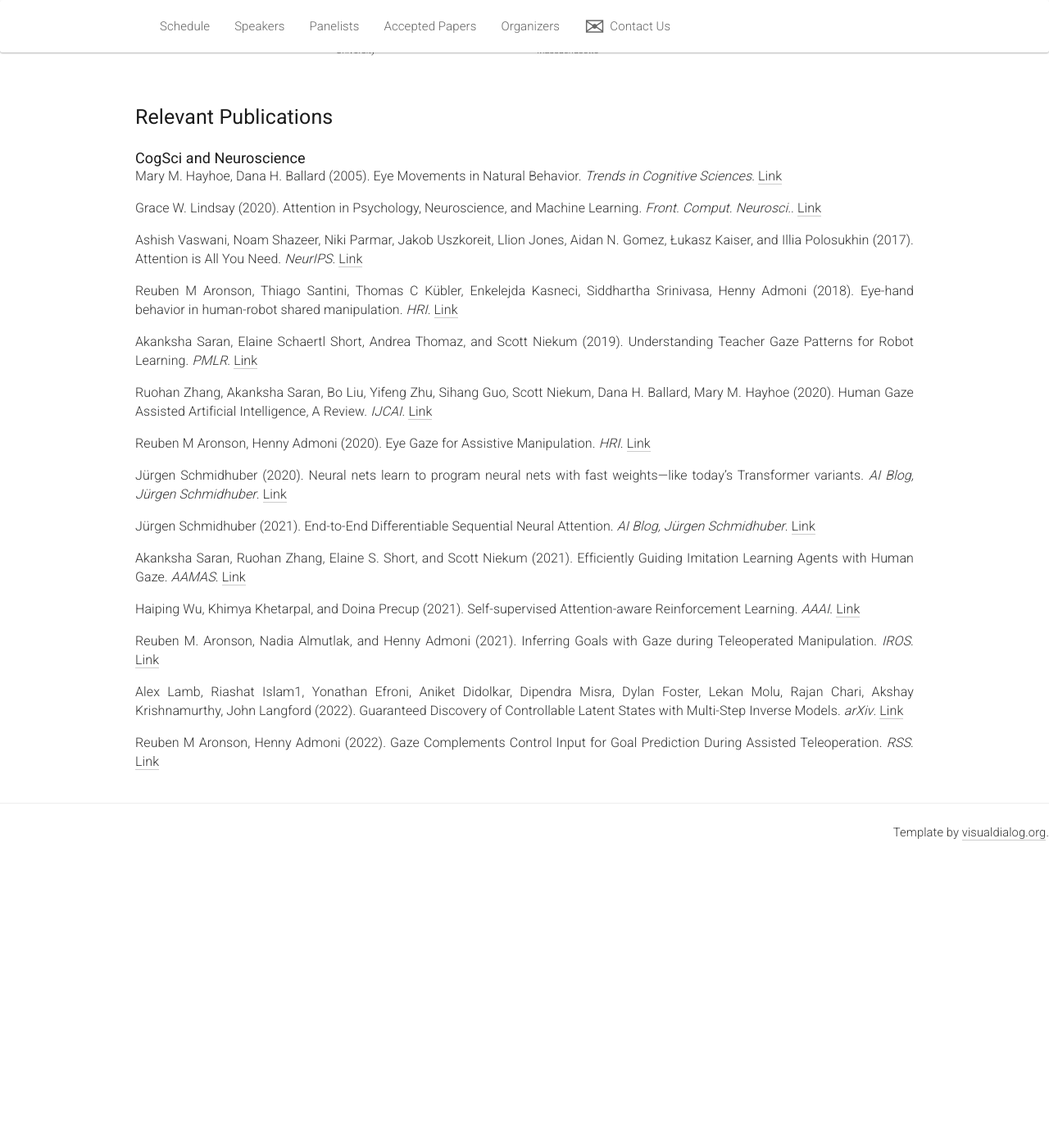
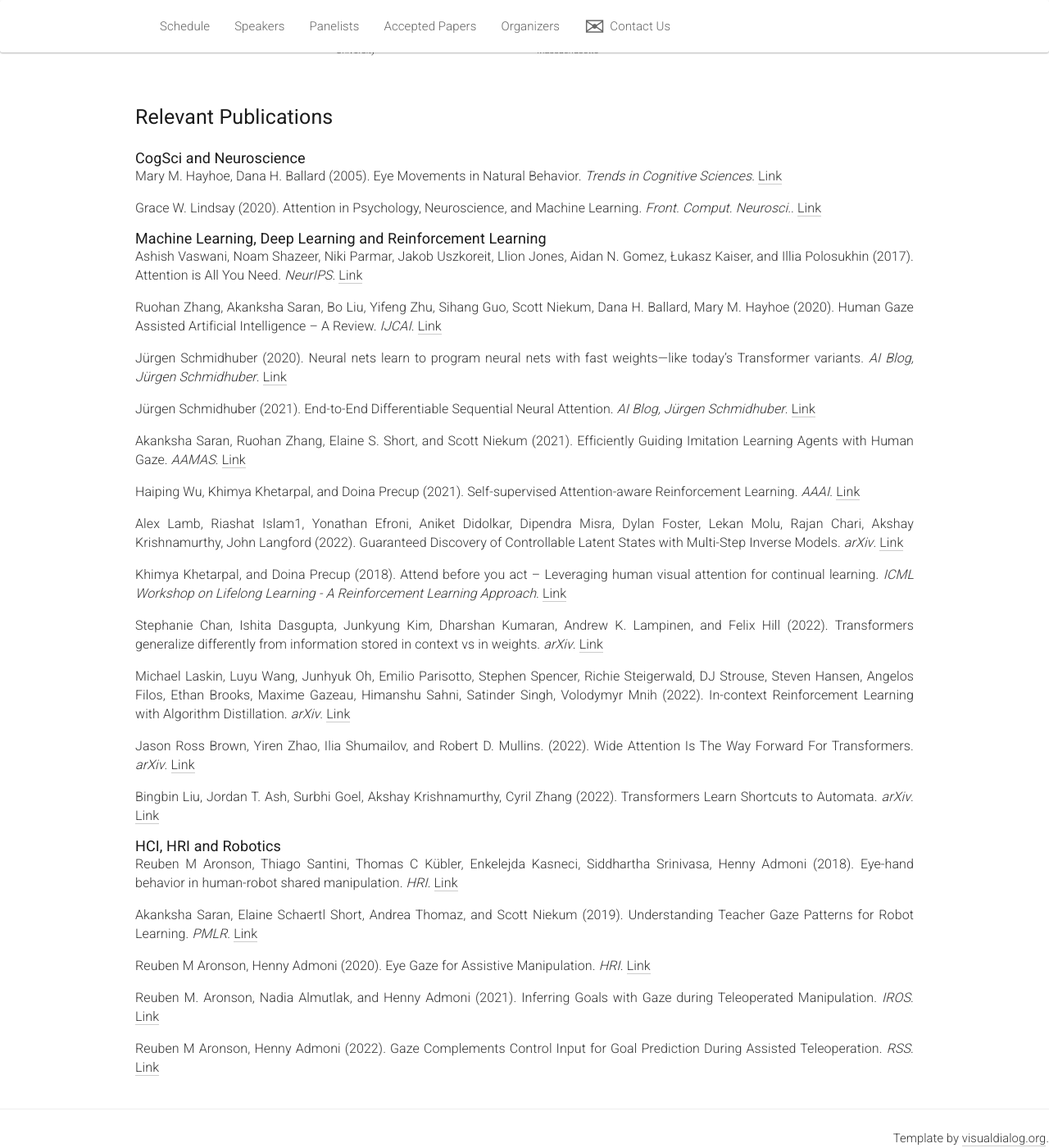
Before and after one commit to attention-learning-workshop/attention-learning-workshop.github.io, a Jekyll site: the page built from _pages/home_2022.md, in a window 1280 px wide and 1400 px high, scrolled down 9142 px. Shown: the whole window at 82% size. Built offline with Jekyll 4.4.1, drawn with Linux system fonts in a browser that asks for light colours; nearby versions of some CDN libraries; before the commit the page ends 10169 px from its top, so only the background shows below that.

Commit message:
paper reorg

```diff
--- a/_data/cogsci.yml
+++ b/_data/cogsci.yml
@@ -10,76 +10,3 @@
   year: 2020
   venue: Front. Comput. Neurosci.
   link: https://doi.org/10.3389/fncom.2020.00029
-
-- title: Attention is All You Need
-  author: Ashish Vaswani, Noam Shazeer, Niki Parmar, Jakob Uszkoreit, Llion Jones, Aidan N. Gomez, Łukasz Kaiser, and Illia Polosukhin
-  year: 2017
-  venue: NeurIPS
-  link: https://proceedings.neurips.cc/paper/2017/file/3f5ee243547dee91fbd053c1c4a845aa-Paper.pdf
-
-- title: Eye-hand behavior in human-robot shared manipulation
-  author: Reuben M Aronson, Thiago Santini, Thomas C Kübler, Enkelejda Kasneci, Siddhartha Srinivasa, Henny Admoni
-  year: 2018
-  venue: HRI
-  link: https://par.nsf.gov/servlets/purl/10066120
-
-- title: Understanding Teacher Gaze Patterns for Robot Learning
-  author: Akanksha Saran, Elaine Schaertl Short, Andrea Thomaz, and Scott Niekum
-  year: 2019
-  venue: PMLR
-  link: http://proceedings.mlr.press/v100/saran20a/saran20a.pdf
-
-
-- title: Human Gaze Assisted Artificial Intelligence, A Review
-  author: Ruohan Zhang, Akanksha Saran, Bo Liu, Yifeng Zhu, Sihang Guo, Scott Niekum, Dana H. Ballard, Mary M. Hayhoe
-  year: 2020
-  venue: IJCAI
-  link: https://www.ijcai.org/Proceedings/2020/0689.pdf
-
-- title: Eye Gaze for Assistive Manipulation
-  author: Reuben M Aronson, Henny Admoni
-  year: 2020
-  venue: HRI
-  link: https://dl.acm.org/doi/pdf/10.1145/3371382.3377434
-
-- title: Neural nets learn to program neural nets with fast weights—like today's Transformer variants
-  author: Jürgen Schmidhuber
-  year: 2020
-  venue: AI Blog, Jürgen Schmidhuber
-  link: https://people.idsia.ch/~juergen/fast-weight-programmer-1991-transformer.html
-
-- title: End-to-End Differentiable Sequential Neural Attention
-  author: Jürgen Schmidhuber
-  year: 2021
-  venue: AI Blog, Jürgen Schmidhuber
-  link: https://people.idsia.ch/~juergen/neural-attention-1990-1993.html
-
-- title: Efficiently Guiding Imitation Learning Agents with Human Gaze
-  author: Akanksha Saran, Ruohan Zhang, Elaine S. Short, and Scott Niekum
-  year: 2021
-  venue: AAMAS
-  link: https://www.ifaamas.org/Proceedings/aamas2021/pdfs/p1109.pdf
-
-- title: Self-supervised Attention-aware Reinforcement Learning
-  author: Haiping Wu, Khimya Khetarpal, and Doina Precup
-  year: 2021
-  venue: AAAI
-  link: https://ojs.aaai.org/index.php/AAAI/article/view/17235/17042
-
-- title: Inferring Goals with Gaze during Teleoperated Manipulation
-  author: Reuben M. Aronson, Nadia Almutlak, and Henny Admoni
-  year: 2021
-  venue: IROS
-  link: http://harp.ri.cmu.edu/assets/pubs/aronson_iros21_inferring_gaze_goal.pdf
-
-- title: Guaranteed Discovery of Controllable Latent States with Multi-Step Inverse Models
-  author: Alex Lamb, Riashat Islam1, Yonathan Efroni, Aniket Didolkar, Dipendra Misra, Dylan Foster, Lekan Molu, Rajan Chari, Akshay Krishnamurthy, John Langford
-  year: 2022
-  venue: arXiv
-  link: https://arxiv.org/pdf/2207.08229.pdf
-
-- title: Gaze Complements Control Input for Goal Prediction During Assisted Teleoperation
-  author: Reuben M Aronson, Henny Admoni
-  year: 2022
-  venue: RSS
-  link: http://harp.ri.cmu.edu/assets/pubs/aronson_gaze_to_goal_rss22.pdf
--- /dev/null
+++ b/_data/hci.yml
@@ -0,0 +1,29 @@
+- title: Eye-hand behavior in human-robot shared manipulation
+  author: Reuben M Aronson, Thiago Santini, Thomas C Kübler, Enkelejda Kasneci, Siddhartha Srinivasa, Henny Admoni
+  year: 2018
+  venue: HRI
+  link: https://par.nsf.gov/servlets/purl/10066120
+
+- title: Understanding Teacher Gaze Patterns for Robot Learning
+  author: Akanksha Saran, Elaine Schaertl Short, Andrea Thomaz, and Scott Niekum
+  year: 2019
+  venue: PMLR
+  link: http://proceedings.mlr.press/v100/saran20a/saran20a.pdf
+
+- title: Eye Gaze for Assistive Manipulation
+  author: Reuben M Aronson, Henny Admoni
+  year: 2020
+  venue: HRI
+  link: https://dl.acm.org/doi/pdf/10.1145/3371382.3377434
+
+- title: Inferring Goals with Gaze during Teleoperated Manipulation
+  author: Reuben M. Aronson, Nadia Almutlak, and Henny Admoni
+  year: 2021
+  venue: IROS
+  link: http://harp.ri.cmu.edu/assets/pubs/aronson_iros21_inferring_gaze_goal.pdf
+
+- title: Gaze Complements Control Input for Goal Prediction During Assisted Teleoperation
+  author: Reuben M Aronson, Henny Admoni
+  year: 2022
+  venue: RSS
+  link: http://harp.ri.cmu.edu/assets/pubs/aronson_gaze_to_goal_rss22.pdf
--- /dev/null
+++ b/_data/ml.yml
@@ -0,0 +1,71 @@
+- title: Attention is All You Need
+  author: Ashish Vaswani, Noam Shazeer, Niki Parmar, Jakob Uszkoreit, Llion Jones, Aidan N. Gomez, Łukasz Kaiser, and Illia Polosukhin
+  year: 2017
+  venue: NeurIPS
+  link: https://proceedings.neurips.cc/paper/2017/file/3f5ee243547dee91fbd053c1c4a845aa-Paper.pdf
+
+- title: Human Gaze Assisted Artificial Intelligence -- A Review
+  author: Ruohan Zhang, Akanksha Saran, Bo Liu, Yifeng Zhu, Sihang Guo, Scott Niekum, Dana H. Ballard, Mary M. Hayhoe
+  year: 2020
+  venue: IJCAI
+  link: https://www.ijcai.org/Proceedings/2020/0689.pdf
+
+- title: Neural nets learn to program neural nets with fast weights—like today's Transformer variants
+  author: Jürgen Schmidhuber
+  year: 2020
+  venue: AI Blog, Jürgen Schmidhuber
+  link: https://people.idsia.ch/~juergen/fast-weight-programmer-1991-transformer.html
+
+- title: End-to-End Differentiable Sequential Neural Attention
+  author: Jürgen Schmidhuber
+  year: 2021
+  venue: AI Blog, Jürgen Schmidhuber
+  link: https://people.idsia.ch/~juergen/neural-attention-1990-1993.html
+
+- title: Efficiently Guiding Imitation Learning Agents with Human Gaze
+  author: Akanksha Saran, Ruohan Zhang, Elaine S. Short, and Scott Niekum
+  year: 2021
+  venue: AAMAS
+  link: https://www.ifaamas.org/Proceedings/aamas2021/pdfs/p1109.pdf
+
+- title: Self-supervised Attention-aware Reinforcement Learning
+  author: Haiping Wu, Khimya Khetarpal, and Doina Precup
+  year: 2021
+  venue: AAAI
+  link: https://ojs.aaai.org/index.php/AAAI/article/view/17235/17042
+
+- title: Guaranteed Discovery of Controllable Latent States with Multi-Step Inverse Models
+  author: Alex Lamb, Riashat Islam1, Yonathan Efroni, Aniket Didolkar, Dipendra Misra, Dylan Foster, Lekan Molu, Rajan Chari, Akshay Krishnamurthy, John Langford
+  year: 2022
+  venue: arXiv
+  link: https://arxiv.org/pdf/2207.08229.pdf
+
+- title: Attend before you act -- Leveraging human visual attention for continual learning
+  author: Khimya Khetarpal, and Doina Precup
+  year: 2018
+  venue: ICML Workshop on Lifelong Learning - A Reinforcement Learning Approach
+  link: https://arxiv.org/pdf/1807.09664.pdf
+
+- title: Transformers generalize differently from information stored in context vs in weights
+  author: Stephanie Chan, Ishita Dasgupta, Junkyung Kim, Dharshan Kumaran, Andrew K. Lampinen, and Felix Hill
+  year: 2022
+  venue: arXiv
+  link: https://arxiv.org/pdf/2210.05675.pdf
+
+- title: In-context Reinforcement Learning with Algorithm Distillation
+  author: Michael Laskin, Luyu Wang, Junhyuk Oh, Emilio Parisotto, Stephen Spencer, Richie Steigerwald, DJ Strouse, Steven Hansen, Angelos Filos, Ethan Brooks, Maxime Gazeau, Himanshu Sahni, Satinder Singh, Volodymyr Mnih
+  year: 2022
+  venue: arXiv
+  link: https://arxiv.org/abs/2210.14215
+
+- title: Wide Attention Is The Way Forward For Transformers
+  author: Jason Ross Brown, Yiren Zhao, Ilia Shumailov, and Robert D. Mullins.
+  year: 2022
+  venue: arXiv
+  link: https://arxiv.org/pdf/2210.00640.pdf
+
+- title: Transformers Learn Shortcuts to Automata
+  author: Bingbin Liu, Jordan T. Ash, Surbhi Goel, Akshay Krishnamurthy, Cyril Zhang
+  year: 2022
+  venue: arXiv
+  link: https://arxiv.org/pdf/2210.10749.pdf
--- a/_includes/papers.md
+++ b/_includes/papers.md
@@ -2,3 +2,15 @@
 {% for paper in site.data.cogsci %}
 {{ paper.author }} ({{ paper.year }}). {{ paper.title }}. *{{ paper.venue }}*. [Link]({{ paper.link }})
 {% endfor %}
+
+
+### Machine Learning, Deep Learning and Reinforcement Learning
+{% for paper in site.data.ml %}
+{{ paper.author }} ({{ paper.year }}). {{ paper.title }}. *{{ paper.venue }}*. [Link]({{ paper.link }})
+{% endfor %}
+
+
+### HCI, HRI and Robotics
+{% for paper in site.data.hci %}
+{{ paper.author }} ({{ paper.year }}). {{ paper.title }}. *{{ paper.venue }}*. [Link]({{ paper.link }})
+{% endfor %}
```
